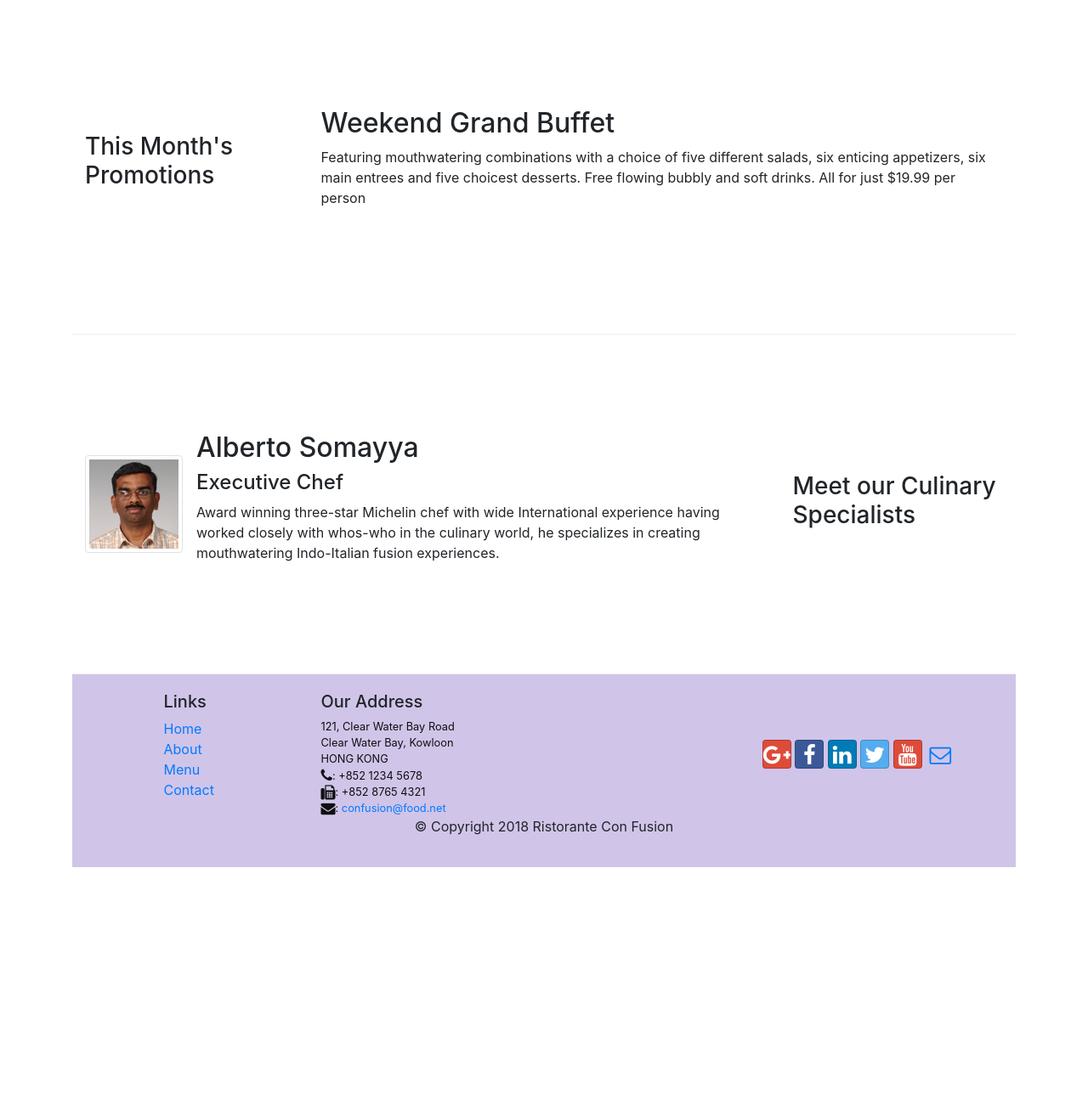
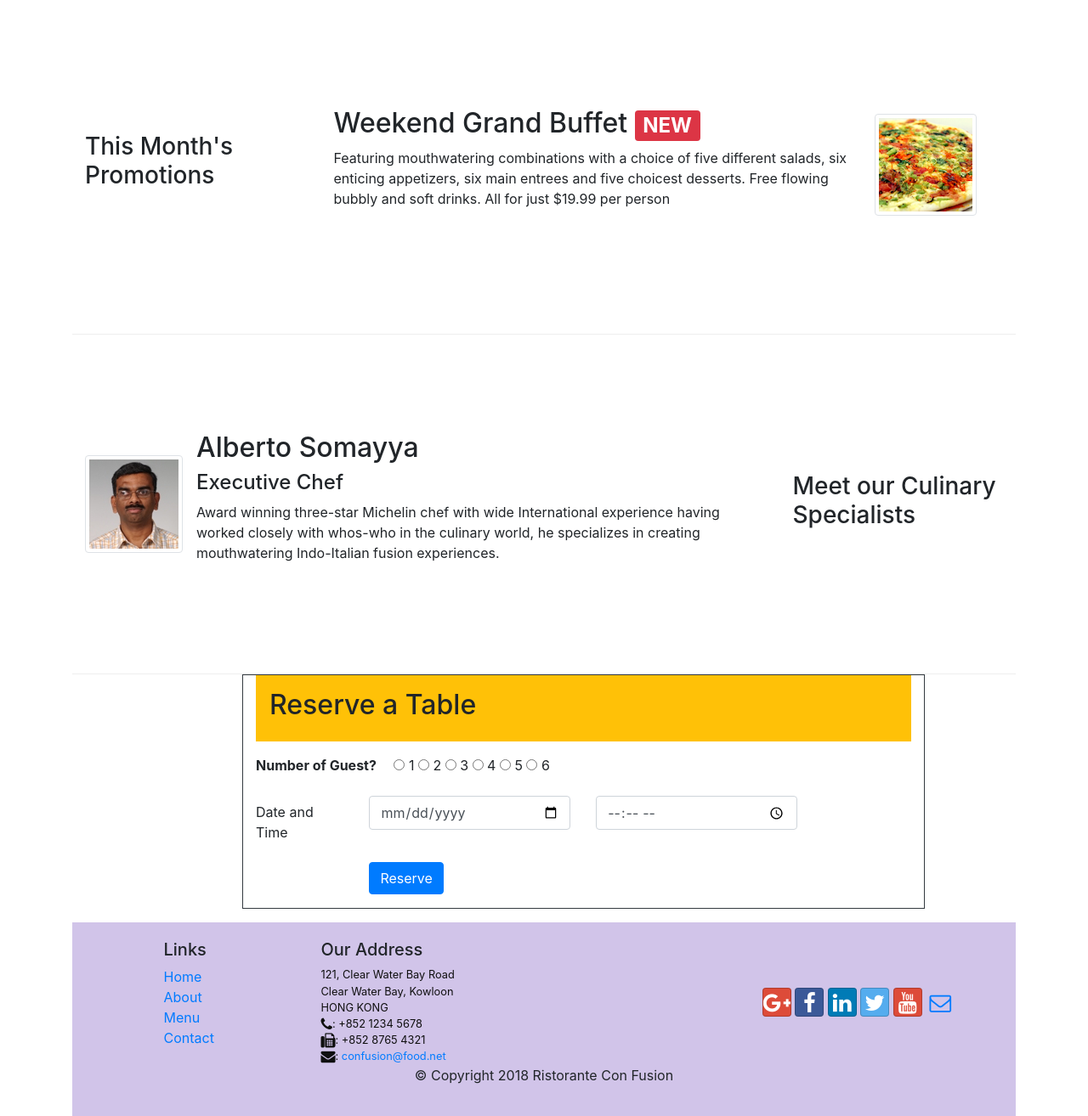
Before and after one commit to BilalMubarakIdris/test, a website: page conFusion/index.html in a window 1280 px wide. Shown: the part 740-2054 px from the top of the page at 85% size. Before the commit the page ends 1761 px from the top, so only its background shows below. Drawn offline with nearby package versions, Linux system fonts and the light colour scheme.

Commit message:
Assignment 2

```diff
--- a/conFusion/index.html
+++ b/conFusion/index.html
@@ -41,6 +41,11 @@
                 <div class="col-12 col-sm align-self-center">
                     <img src="img/logo.png" class="img-fluid">
                 </div>
+                <div class="col-12 col-sm align-self-center">
+                    <button type="button" class="btn btn-warning btn-lg ">
+                        <a class="text-dark" href="#reserve-form">Reserve Table</a>
+                    </button>
+                </div>
             </div>
         </div>
     </header>
@@ -70,8 +75,16 @@
                 <h3>This Month's Promotions</h3>
             </div>
             <div class="col col-sm col-md">
-                <h2>Weekend Grand Buffet</h2>
-                <p>Featuring mouthwatering combinations with a choice of five different salads, six enticing appetizers, six main entrees and five choicest desserts. Free flowing bubbly and soft drinks. All for just $19.99 per person </p>
+                <div class="col-sm col-md flex-last">
+                    <div class="media">
+                        <div class="media-body">
+                            <h2>Weekend Grand Buffet <span class="badge badge-danger">NEW</span></h2>
+                            <p>Featuring mouthwatering combinations with a choice of five different salads, six enticing appetizers, six main entrees and five choicest desserts. Free flowing bubbly and soft drinks. All for just $19.99 per person </p>
+                        </div>
+                        <img class="d-flex mr-3 img-thumbnail align-self-center"
+                            src="img/uthappizza.png" alt="Uthappizza">
+                    </div>
+                </div>
             </div>
         </div>
 
@@ -95,7 +108,48 @@
                 </div>
             </div>
         </div>
-
+        <div id="reserve-form" class="col-12 col-md-9 offset-md-2 mb-3">
+            <form class="container border border-dark">
+                <div class="bg-warning p-3 mb-3">
+                    <h2 class="ml-0 mr-0">Reserve a Table</h2>
+                </div>
+                <div class="form-group row">
+                    <div class="col-md-6">
+                        <div class="form-radio">
+                            <label class="form-radio-label mr-3" for="approve">
+                                <strong>Number of Guest?</strong>
+                            </label>
+                            <input type="radio" class="form-radio-button" name="approve" id="approve" value="1">
+                            <label for="1">1</label>
+                            <input type="radio" class="form-radio-button" name="approve" id="approve" value="2">
+                            <label for="2">2</label>
+                            <input type="radio" class="form-radio-button" name="approve" id="approve" value="3">
+                            <label for="3">3</label>
+                            <input type="radio" class="form-radio-button" name="approve" id="approve" value="4">
+                            <label for="4">4</label>
+                            <input type="radio" class="form-radio-button" name="approve" id="approve" value="5">
+                            <label for="5">5</label>
+                            <input type="radio" class="form-radio-button" name="approve" id="approve" value="6">
+                            <label for="6">6</label>
+                        </div>
+                    </div>
+                </div>
+                <div class="form-group row">
+                    <label for="telnum" class="col-12 col-md-2 col-form-label">Date and Time</label>
+                    <div class="col-5 col-md-4 col-sm-12 col-sm">
+                        <input type="date" class="form-control" id="date" name="areacode" placeholder="Date">
+                    </div>
+                    <div class="col-5 col-md-4 col-sm-12 col-sm">
+                        <input type="time" class="form-control" id="time" name="time" placeholder="Time">
+                    </div>
+                </div>
+                <div class="form-group row">
+                    <div class="offset-md-2 col-md-10">
+                        <button type="submit" class="btn btn-primary">Reserve</button>
+                    </div>
+                </div>
+            </form>
+        </div>
     <footer class="footer">
         <div class="container">
             <div class="row">
```
